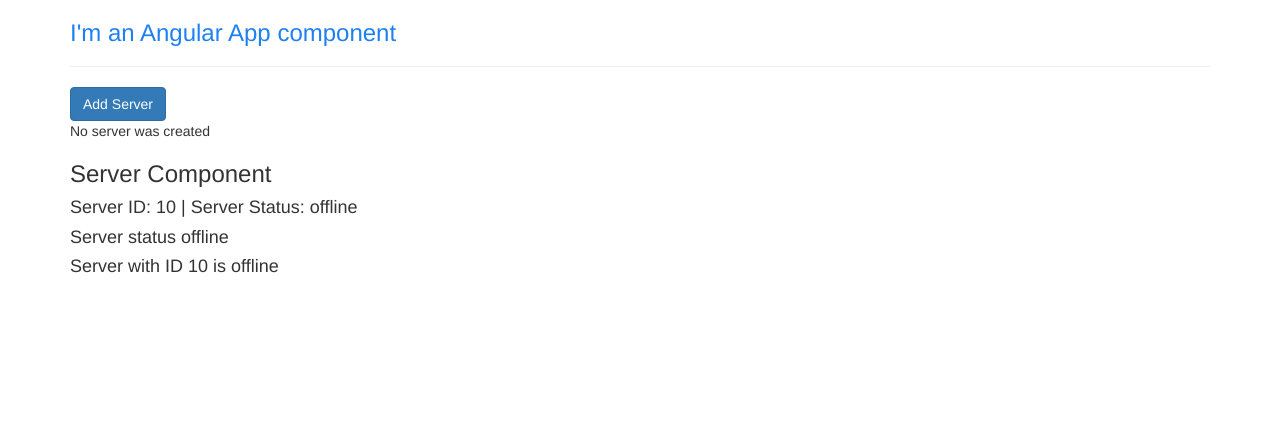
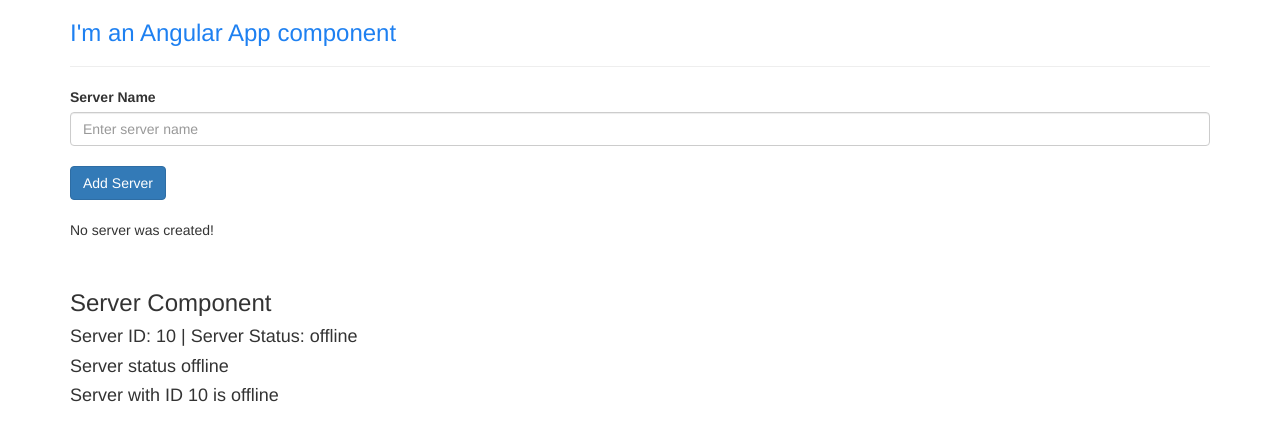
Before and after one commit to JuliaAvona/angular, an Angular app in the folder my-app/: page / in a window 1280 px wide. Shown: the top 440 px of the page. Built offline with nearby package versions, Linux system fonts and the light colour scheme.

Commit message:
feat: learn Two-Way-Databinding

```diff
--- a/my-app/src/app/app.module.ts
+++ b/my-app/src/app/app.module.ts
@@ -1,4 +1,5 @@
 import { NgModule } from '@angular/core';
+import { FormsModule } from '@angular/forms';
 import { BrowserModule } from '@angular/platform-browser';
 
 import { AppRoutingModule } from './app-routing.module';
@@ -14,7 +15,8 @@ import { ServersComponent } from './servers/servers.component';
   ],
   imports: [
     BrowserModule,
-    AppRoutingModule
+    AppRoutingModule,
+    FormsModule
   ],
   providers: [],
   bootstrap: [AppComponent]
--- a/my-app/src/app/servers/servers.component.html
+++ b/my-app/src/app/servers/servers.component.html
@@ -1,6 +1,17 @@
+<label for="">Server Name</label>
+<br>
+<!-- (input)="onUpdateServerName($event)" - One-Way-Databinding  -->
+<!-- <input type="text" placeholder="Enter server name" class="form-control" (input)="onUpdateServerName($event)"> -->
+<!-- [(ngModel)]="serverName" - Two-Way-Databinding  -->
+<input type="text" placeholder="Enter server name" class="form-control" [(ngModel)]="serverName">
+<br>
 <button class="btn btn-primary" [disabled]="!allowNewSerwer" (click)="onCreateServer()">
   Add Server
 </button>
+<br>
+<br>
+<!-- <p>{{ serverName }}</p> -->
 <!-- <p [innerText]="allowNewSerwer">{{ allowNewSerwer }}</p> -->
 <p>{{ serwerCreationStatus }}</p>
+<br>
 <app-server></app-server>
--- a/my-app/src/app/servers/servers.component.ts
+++ b/my-app/src/app/servers/servers.component.ts
@@ -6,8 +6,9 @@ import { Component, OnInit } from '@angular/core';
   styleUrls: ['./servers.component.scss']
 })
 export class ServersComponent implements OnInit {
-  allowNewSerwer = false;
-  serwerCreationStatus = 'No server was created';
+  allowNewSerwer: boolean = false;
+  serverName: string = '';
+  serwerCreationStatus: string = 'No server was created!';
 
   constructor() {
     setTimeout(() => this.allowNewSerwer = true, 2000);
@@ -17,6 +18,12 @@ export class ServersComponent implements OnInit {
   }
 
   onCreateServer() {
-    this.serwerCreationStatus = 'Server was created';
+    this.serwerCreationStatus = 'Server was created. Name is ' + this.serverName;
+  }
+
+  onUpdateServerName(event: Event) {
+    // console.log(event.target.value);
+    this.serverName = (<HTMLInputElement>event.target).value;
+    console.log(this.serverName);
   }
 }
```
